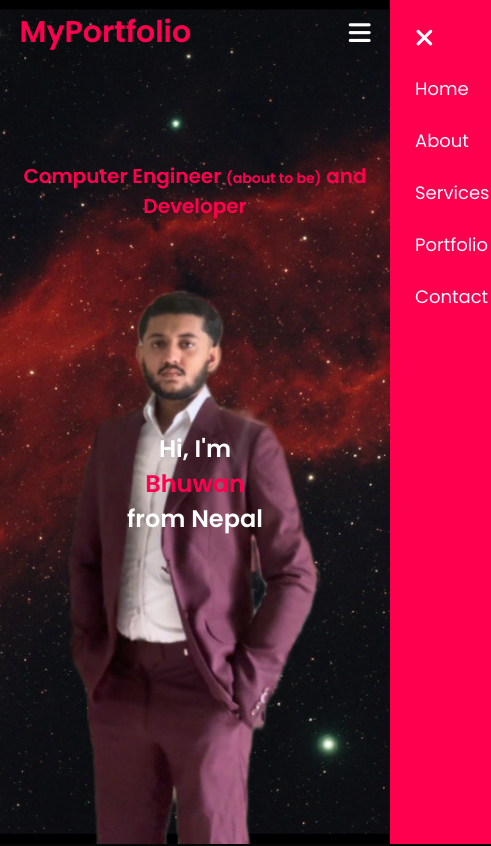
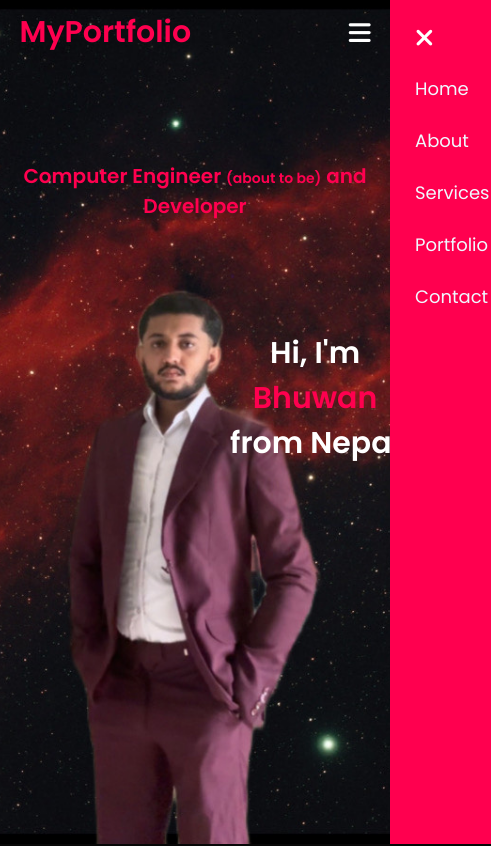
Before and after one commit to Bhuwan-netizen/index, a plain HTML site: page index.html in a window 390 px wide. Shown: the top 846 px of the page, 491 px wide, since content can reach past the window. Drawn offline with Linux system fonts and the light colour scheme.

Commit message:
Add files via upload

```diff
--- a/style1.css
+++ b/style1.css
@@ -425,8 +425,14 @@ nav .fas
         text-align: center;
     }
 
-    .header-text h1 {
+    .header-text h2 {
         font-size: 30px;
+    }
+
+    .header-text h2{
+        position: relative;
+        left: 120px;
+       top: 40px;
     }
 
     nav .fas {
```
